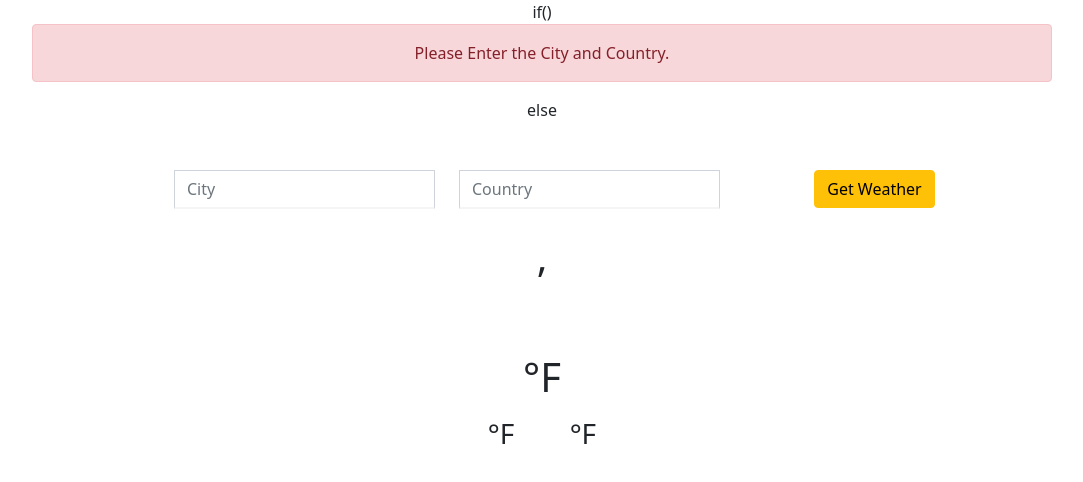
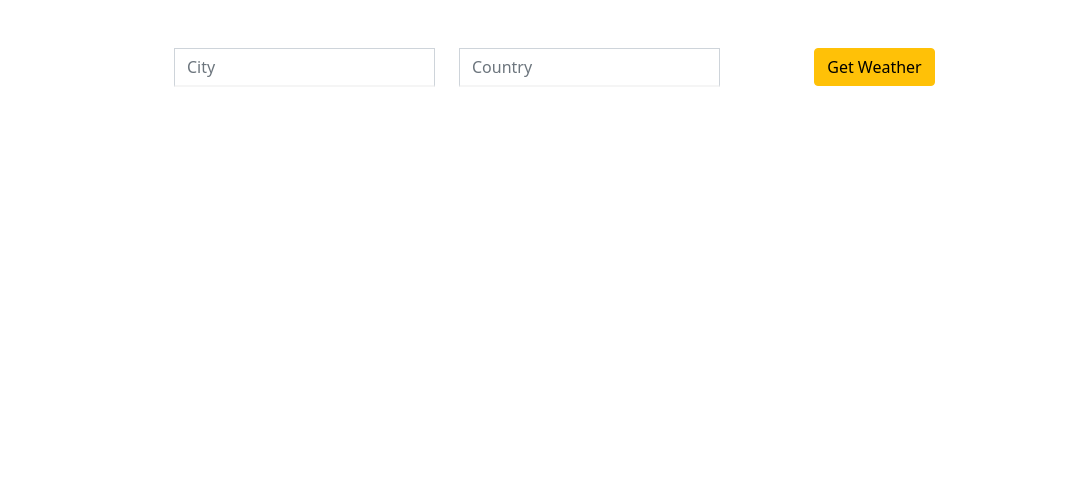
Before and after one commit to evangelinedrink/Weather-App, a React (Create React App) app: page / in a window 1280 px wide. Shown: the top 482 px of the page, without its empty margins (98-1181 px from the left). Built offline with nearby package versions, Linux system fonts and the light colour scheme; some icons are missing.

Commit message:
Functioning Weather App

```diff
--- a/src/App.js
+++ b/src/App.js
@@ -99,8 +99,8 @@ getWeather= async (event) => { //Specifying the event in the parameters because
     //Being able to access the city and country that the user searched for, so it can be seen in the Weather app.
     //This also updates the this.state data that is located in the Constructor
     this.setState({
-      city: response.name, //Obtained from the response's json file that shows the city under the title name.
-      country: response.sys.country, //Obtained from the response's json file that shows the country under the sys tab and then country label.
+      city: `${response.name}, ${response.sys.country}`, //Obtaining the city and country from the fetched file that was taken from OpenWeather and placing it under the title name.
+      //country: response.sys.country, //Obtained from the response's json file that shows the country under the sys tab and then country label.
       fahrenheit: this.calFahrenheit(response.main.temp), //The temperature taken from the Open Weather data is in Kelvin, so we need to convert it to Fahrenheit.
       temp_max: this.calFahrenheit(response.main.temp_max), //Converting the maximum temperature from Kelvin to Fahrenheit
       temp_min: this.calFahrenheit(response.main.temp_min), //Converting the minimum temperature from Kelvin to Fahrenheit
--- a/src/app_component/form.component.jsx
+++ b/src/app_component/form.component.jsx
@@ -6,13 +6,7 @@ const Form= props => {
     return(
         <div className="container">
             {/*Determining if the Error() function will show up. If user types in the City and Country and hits the "Get Weather" button, then there will not be an error.  Otherwise, an error will occur. */}
-            <div>
-                if({props.error}) {
-                    error() //If there is an error, the error function will start running
-                } else {
-                    null //No error will show up if the user types in the city and country to get the weather from.
-                }
-            </div>
+            <div> {props.error? error(): null} </div> {/*Using the ternary operatory for the If/Else statement. If there is an error, the error function will start running. No error will show up if the user types in the city and country to get the weather from. */}
 
             {/*{props.loadweather} is an event handler */}
             <form onSubmit={props.loadweather}> {/*onSubmit is an event that will take what the user typed in for City and Country and then use this input to search for the weather in that location by changing the api_call constant located in App.js file */}
--- a/src/app_component/form.style.css
+++ b/src/app_component/form.style.css
@@ -5,7 +5,7 @@ form {
 form input[name="city"], /*Using the name attribute in the form to specify what to do CSS to.*/
 form input[name="country"] {
     background-color: transparent;
-    color: white;
+    /*color: white; */
     /*border: 0; /*Remove the border of the City and Country Input fields.*/
     border-bottom: 2px solid whitesmoke;
     border-radius: 0;
--- a/src/app_component/weather.component.jsx
+++ b/src/app_component/weather.component.jsx
@@ -6,15 +6,15 @@ const Weather = (props) => { //Props are properties of the constructor's object
         <div className= "container"> {/*Container div. */}
             <div className="cards pt-4"> {/*Placing the name of the city and country in the cards tag. Placing top padding margins to the title of the city and country that we are getting the weather data from. (pt-4 means padding top-4*/}
                 <h1>
-                    {props.city}, {props.country} {/*When you call city and country in the App.js file, this values for the props will change. These values will change based on the data that we get from Open Weather API. */}
+                    {props.city} {/*When you call city and country in the App.js file, this values for the props will change. These values will change based on the data that we get from Open Weather API. */}
                 </h1>
                 <h5 className= "py-4">  {/*py-4 is the padding margins (p stands for padding). p stands for padding, y stands for top and bottom. 4 is the size. https://mdbootstrap.com/docs/react/utilities/spacing/ */}
                     {/*Using the Weather Icons. From this website: https://github.com/erikflowers/weather-icons */}
                     <i className={`wi ${props.weatherIcon} display-1`}/> {/*This places the weather icon using the Weather Icons. Display-1 tells about the size of the icon. The ${} is calling the weather icon property */}
                 </h5>
-                <h1 className="py-2">
-                    {props.temp_fahrenheit}&deg;F {/*This means we are getting the data from Open Weather APi and placing it in this variable. This is why we use curly braces. &deg;F displays the degree in Fahrenheit.*/}
-                </h1>
+
+                {/*Using the Ternary Operator (If/Else statement) to show the degrees F when there is someting in the {props.temp_fahrenheit} */}
+                {props.temp_fahrenheit? <h1 className= "py-2">{props.temp_fahrenheit}&deg;F</h1>: null} {/*This means we are getting the data from Open Weather APi and placing it in this variable. This is why we use curly braces. &deg;F displays the degree in Fahrenheit.*/}
 
                 {/*Creating a command that will show the min and max temperatures. First argument is the min temperature, second argument is the max temperature. */}
                 {minMaxTemp(props.temp_min, props.temp_max)}
@@ -28,6 +28,7 @@ const Weather = (props) => { //Props are properties of the constructor's object
 
 //Function to determine the minimum and maximum temperature. Parameters are minimum (min) and maximum (max) values
 function minMaxTemp(min,max) {
+    if (min && max ){
         return( /*Returning JSX code below */
             <h3>
                 {/*Creating left and right padding for the minimum and maximum temperature */}
@@ -43,6 +44,7 @@ function minMaxTemp(min,max) {
             </h3>
         );
     }
+}
 
 
 //Exporting the Weather constant
```
Lines whose indentation alone changed are shown as unchanged.
